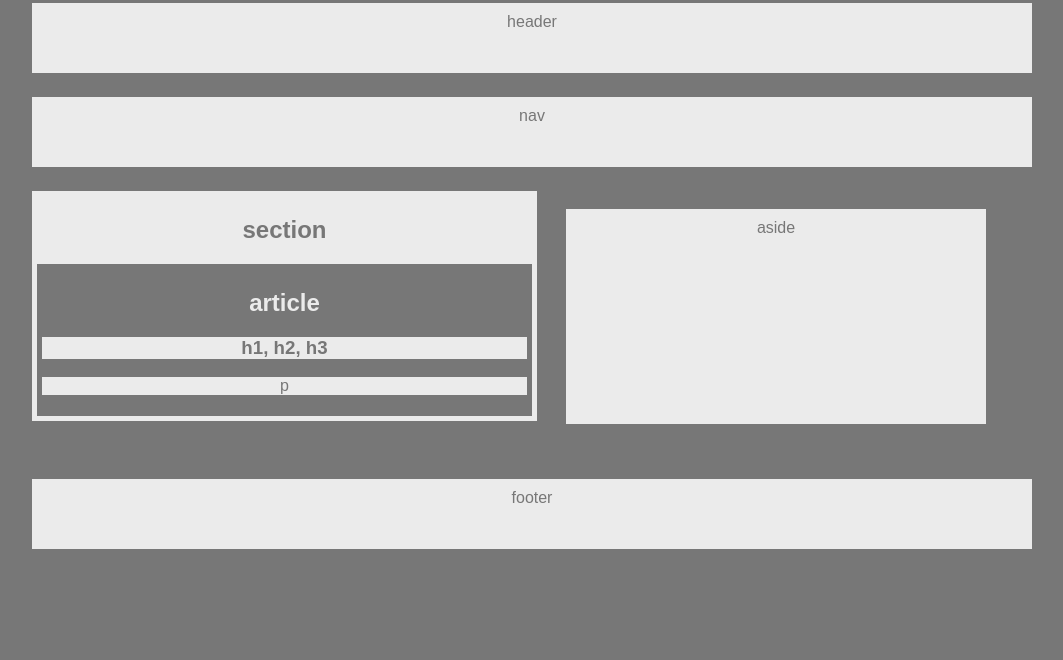
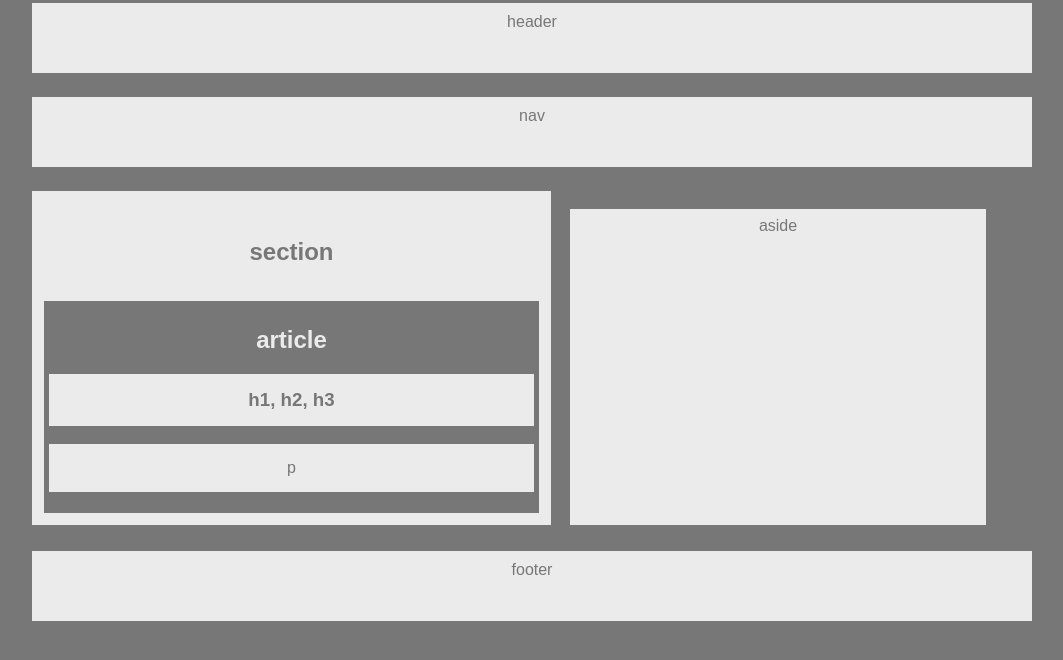
Before and after one commit to chrisharding88/HW-Wireframe, a plain HTML site: page index.html in a window 1280 px wide. Shown: the whole page, without its empty margins (131-1194 px from the left). Drawn offline with Linux system fonts and the light colour scheme.

Commit message:
added the paddings for section and aside area

```diff
--- a/styles.css
+++ b/styles.css
@@ -30,6 +30,7 @@ h2{
     text-align: center;
 }
 
+
 section, aside{
     display: inline;
 }
@@ -39,7 +40,7 @@ section{
     float: left;
     margin: 0;
     border-style:solid;
-    padding: 5px;
+    padding: 12px;
 }
 
 
@@ -48,17 +49,18 @@ aside{
     text-align: center;
     border-style:solid;
     overflow: visible;
-    margin: 0;
     width: 400px;
-    height: 195px;
-    padding: 10px;
+    height: 300px;
+    padding: 8px;
 }
 
 h1, p{
     text-align: center;
     background: #ebebeb;
+    padding: 15px;
 
 }
+
 
 footer:{
     clear: both;
```
Also changed, not shown: index.html (+1 -1 lines).
